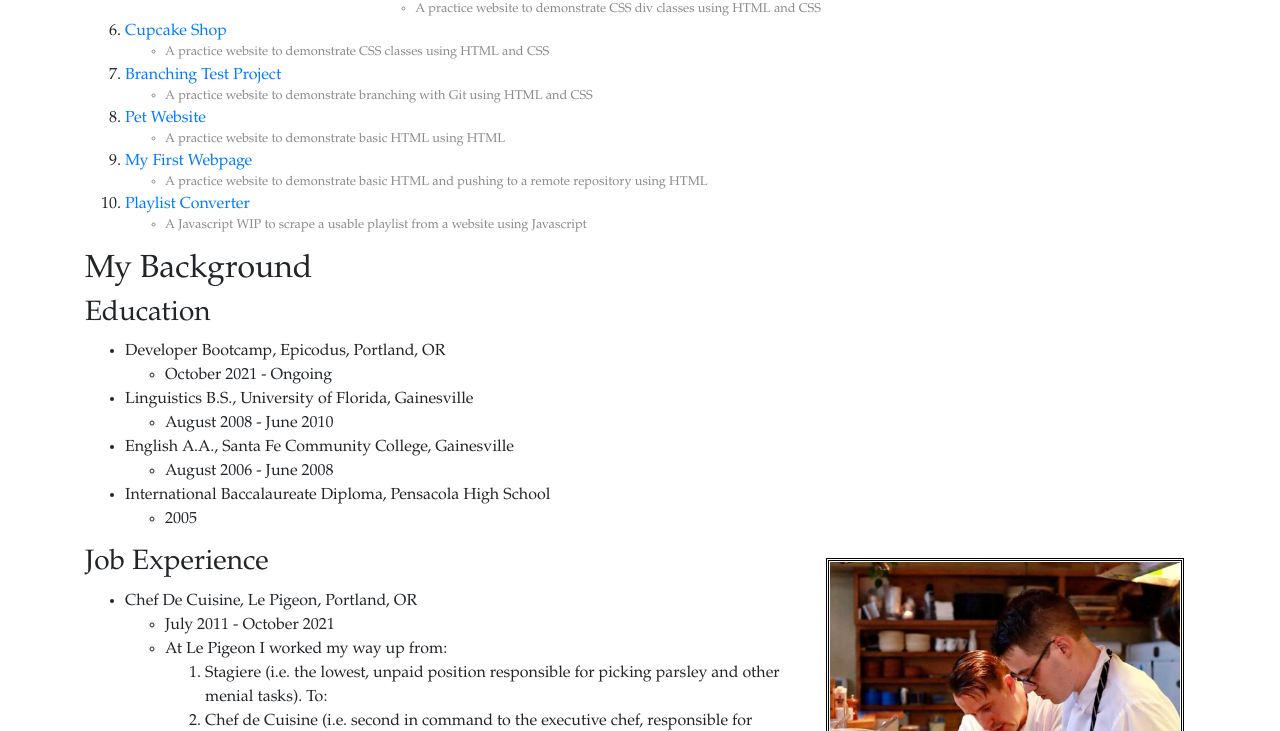
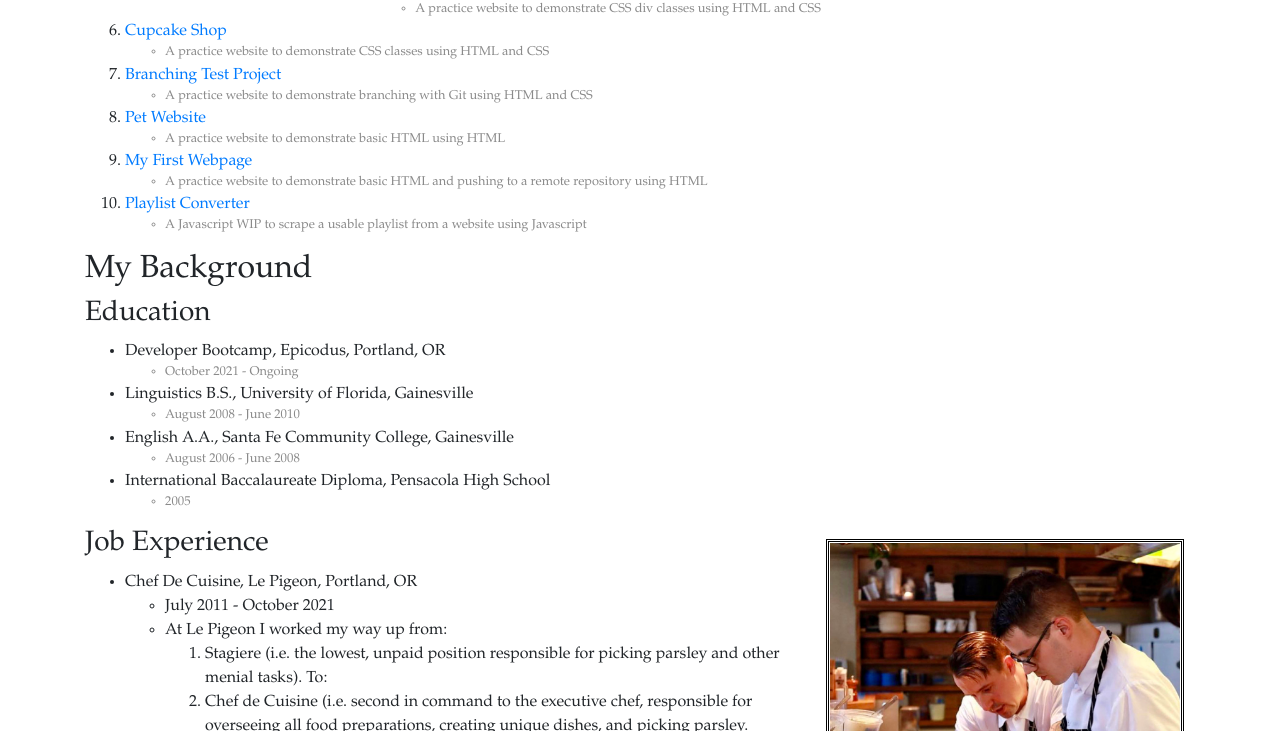
Before and after one commit to ChristopherMNeal/portfolio-landing-page, a plain HTML site: page index.html in a window 1280 px wide. Shown: the part 529-1260 px from the top of the page. Drawn offline with Linux system fonts and the light colour scheme.

Commit message:
Add formatting to education section

```diff
--- a/index.html
+++ b/index.html
@@ -66,19 +66,19 @@
     <ul class="textbox">
       <li>Developer Bootcamp, Epicodus, Portland, OR</li>
         <ul>
-          <li>October 2021 - Ongoing</li>
+          <li class="small">October 2021 - Ongoing</li>
         </ul>
       <li>Linguistics B.S., University of Florida, Gainesville</li>
         <ul>
-          <li>August 2008 - June 2010</li>
+          <li class="small">August 2008 - June 2010</li>
         </ul>
       <li>English A.A., Santa Fe Community College, Gainesville</li>
         <ul>
-          <li>August 2006 - June 2008</li>
+          <li class="small">August 2006 - June 2008</li>
         </ul>
       <li>International Baccalaureate Diploma, Pensacola High School</li>
         <ul>
-          <li>2005</li>
+          <li class="small">2005</li>
         </ul>
     </ul>
     <div class="imageboxr">
```
